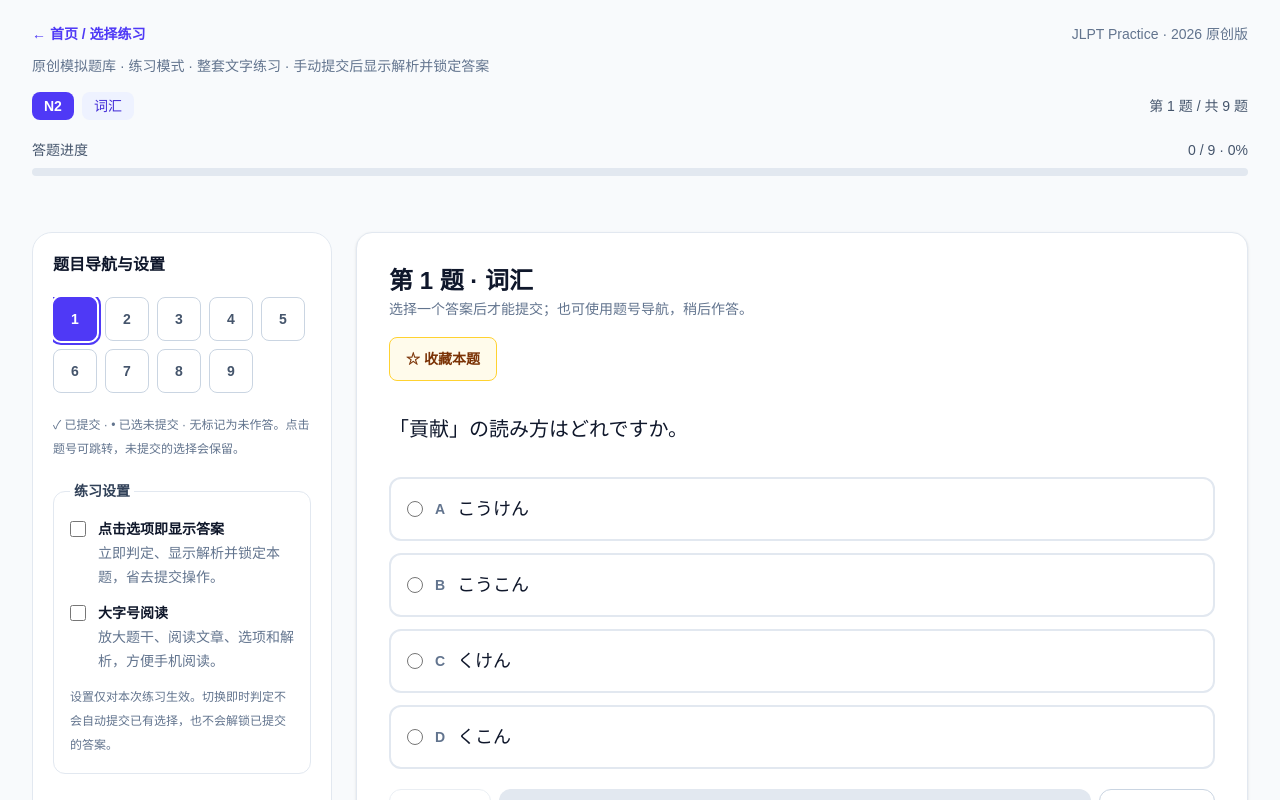
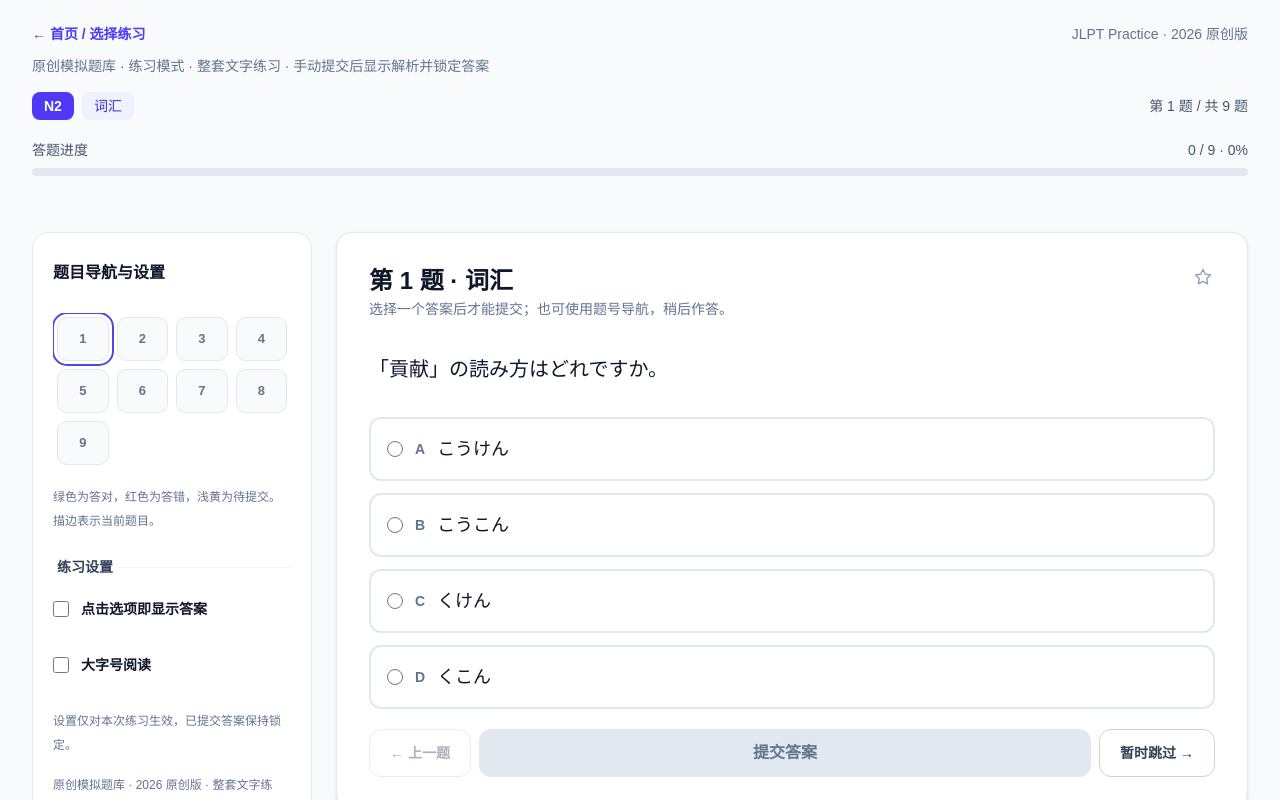
Before and after one commit to Linkyyy/new-jlpt-pratice, a Next.js app: page /practice in a window 1280 px wide. Shown: the top 800 px of the page. Built offline with nearby package versions, Linux system fonts and the light colour scheme.

Commit message:
Simplify practice UI and fix responsive drawer styling

```diff
--- a/src/app/favorites/favorites-client.tsx
+++ b/src/app/favorites/favorites-client.tsx
@@ -107,12 +107,12 @@ export default function FavoritesClient({ catalog }: { catalog: readonly Catalog
             {filtered.map((entry) => {
               const item = catalogById.get(entry.questionId);
               const folderName = data.folders.find((folder) => folder.id === entry.folderId)?.name;
-              if (!item) return <article key={entry.questionId} className="rounded-xl border border-slate-200 bg-white p-5"><h2 className="font-semibold">{loadingImported && entry.questionId.startsWith("imported:") ? "正在读取收藏题目" : "收藏的题目暂不可用"}</h2><p className="mt-2 text-sm leading-6 break-words text-slate-500">题目 ID：{entry.questionId}。收藏记录已保留。</p><FavoriteButton questionId={entry.questionId} /></article>;
+              if (!item) return <article key={entry.questionId} className="relative rounded-xl border border-slate-200 bg-white p-5"><h2 className="font-semibold">{loadingImported && entry.questionId.startsWith("imported:") ? "正在读取收藏题目" : "收藏的题目暂不可用"}</h2><p className="mt-2 text-sm leading-6 break-words text-slate-500">题目 ID：{entry.questionId}。收藏记录已保留。</p><FavoriteButton questionId={entry.questionId} /></article>;
               const { question, year } = item;
               const type = questionTypes.find((type) => type.category === question.category)?.value ?? "all";
               const practiceLink = `/practice?source=${item.source ?? "original"}&level=${question.level}&year=${year}&type=${type}&mode=practice&question=${encodeURIComponent(question.id)}`;
-              return <article key={question.id} data-question-id={question.id} className="rounded-2xl border border-slate-200 bg-white p-5 sm:p-6">
-                <h2 className="text-sm font-semibold leading-6 break-words text-slate-600">{question.level} · {formatPeriod(year)} · {item.source === "imported" ? "用户提供题库" : "原创模拟题库"} · {question.category} · {folderName}</h2>
+              return <article key={question.id} data-question-id={question.id} className="relative rounded-2xl border border-slate-200 bg-white p-5 sm:p-6">
+                <h2 className="pr-12 text-sm font-semibold leading-6 break-words text-slate-600">{question.level} · {formatPeriod(year)} · {item.source === "imported" ? "用户提供题库" : "原创模拟题库"} · {question.category} · {folderName}</h2>
                 <QuestionBody question={question} />
                 <ol lang="ja" className="mt-4 grid gap-2 text-sm leading-7 sm:grid-cols-2">{question.options.map((option) => <li key={option.id} className="rounded-lg border border-slate-200 px-3 py-2"><span className="font-semibold">{option.label ?? option.id}. </span><RichContent text={option.text} html={question.richText} /></li>)}</ol>
                 <div className="flex flex-wrap items-center gap-x-4"><FavoriteButton questionId={question.id} /><Link href={practiceLink} className="mt-4 inline-flex min-h-11 items-center text-sm font-semibold text-indigo-600 underline">练习本题 →</Link></div>
--- a/src/app/globals.css
+++ b/src/app/globals.css
@@ -12,42 +12,9 @@
   --font-mono: Consolas, "Courier New", monospace;
 }
 
-@media (prefers-color-scheme: dark) {
-  :root {
-    --background: #0a0a0a;
-    --foreground: #ededed;
-  }
-}
 
 body {
   background: var(--background);
   color: var(--foreground);
   font-family: Arial, Helvetica, sans-serif;
 }
-
-body:has(dialog:modal) { overflow: hidden; }
-.panel-trigger { display: flex; min-height: 44px; width: 100%; align-items: center; justify-content: space-between; gap: 12px; border: 1px solid #c7d2fe; border-radius: 12px; background: white; padding: 10px 16px; color: #4338ca; font-size: 14px; font-weight: 600; }
-.panel-dialog { position: fixed; inset: auto 0 0; margin: 0; max-width: none; width: 100%; max-height: 85dvh; overflow-y: auto; overscroll-behavior: contain; border: 1px solid #e2e8f0; border-radius: 24px 24px 0 0; background: #fff; color: #0f172a; padding: 0; }
-.panel-dialog::backdrop { background: rgb(15 23 42 / 45%); }
-.panel-inner { padding: 20px 20px max(24px, env(safe-area-inset-bottom)); }
-.panel-heading { display: flex; align-items: center; justify-content: space-between; gap: 12px; margin-bottom: 20px; }
-.panel-close { min-width: 44px; min-height: 44px; border-radius: 12px; background: #f1f5f9; }
-.panel-trigger:focus-visible, .panel-close:focus-visible { outline: 2px solid #4f46e5; outline-offset: 3px; }
-.session-layout, .favorites-layout { max-width: 1536px; margin-inline: auto; }
-.session-content, .favorites-content { min-width: 0; }
-@media (min-width: 1024px) {
-  .panel-trigger, .panel-close { display: none; }
-  .panel-dialog { position: static; inset: auto; max-height: none; width: 100%; margin: 0; border-radius: 20px; overflow: visible; }
-  .responsive-panel { min-width: 0; align-self: start; position: sticky; top: 24px; }
-  .session-layout, .favorites-layout { display: grid; grid-template-columns: 300px minmax(0, 1fr); gap: 24px; align-items: start; }
-  .session-layout > header, .favorites-layout > header, .session-timer { grid-column: 1 / -1; }
-  .session-content { grid-column: 2; }
-  .home-layout { display: grid; grid-template-columns: minmax(300px, .8fr) minmax(0, 1.2fr); gap: 32px; align-items: start; }
-  .home-selection { grid-column: 2; grid-row: 1 / 3; }
-}
-@media (max-width: 1023px) {
-  .session-layout > header { margin-bottom: 16px; }
-  .session-content { margin-top: 16px; }
-  .session-content > section { padding: 18px; }
-  .session-content form { margin-top: 20px; }
-}
--- a/src/app/layout.tsx
+++ b/src/app/layout.tsx
@@ -1,5 +1,6 @@
 import type { Metadata } from "next";
 import "./globals.css";
+import "./panels.css";
 
 export const metadata: Metadata = {
   title: "JLPT Practice",
--- /dev/null
+++ b/src/app/panels.css
@@ -0,0 +1,38 @@
+body:has(dialog:modal) { overflow: hidden; }
+.panel-trigger { display: flex; min-height: 44px; width: 100%; align-items: center; justify-content: space-between; gap: 12px; border: 1px solid #c7d2fe; border-radius: 12px; background: white; padding: 10px 16px; color: #4338ca; font-size: 14px; font-weight: 600; }
+.panel-dialog { position: fixed; inset: auto 0 0; max-height: min(85dvh, 720px); margin: 0; max-width: 640px; width: 100%; margin-inline: auto;  overflow-y: auto; overscroll-behavior: contain; border: 1px solid #e2e8f0; border-radius: 20px 20px 0 0; box-shadow: 0 -16px 64px rgb(15 23 42 / 12%); background: #fff; color: #0f172a; padding: 0; }
+.panel-dialog::backdrop { background: rgb(15 23 42 / 45%); }
+.panel-inner { padding: 20px 20px max(24px, env(safe-area-inset-bottom)); }
+.panel-heading { position: sticky; top: -20px; z-index: 1; background: white; padding-block: 8px; display: flex; align-items: center; justify-content: space-between; gap: 12px; margin-bottom: 20px; }
+.panel-close { min-width: 44px; min-height: 44px; border-radius: 12px; background: #f1f5f9; }
+.panel-trigger:focus-visible, .panel-close:focus-visible { outline: 2px solid #4f46e5; outline-offset: 3px; }
+.session-layout, .favorites-layout { max-width: 1536px; margin-inline: auto; }
+.session-content, .favorites-content { min-width: 0; }
+@media (min-width: 1024px) {
+  .panel-trigger, .panel-close { display: none; }
+  .panel-dialog { position: static; inset: auto; max-height: calc(100dvh - 48px); max-width: none; width: 100%; margin: 0; border-radius: 16px; overflow-y: auto; box-shadow: none; }
+  .responsive-panel { min-width: 0; align-self: start; position: sticky; top: 24px; }
+  .session-layout, .favorites-layout { display: grid; grid-template-columns: 280px minmax(0, 1fr); gap: 24px; align-items: start; }
+  .session-layout > header, .favorites-layout > header, .session-timer { grid-column: 1 / -1; }
+  .session-content { grid-column: 2; }
+  .home-layout { display: grid; grid-template-columns: minmax(300px, .8fr) minmax(0, 1.2fr); gap: 32px; align-items: start; }
+  .home-selection { grid-column: 2; grid-row: 1 / 3; }
+}
+@media (max-width: 1023px) {
+  .session-layout > header { margin-bottom: 16px; }
+  .session-content { margin-top: 16px; }
+  .session-content > section { padding: 18px; }
+  .session-content form { margin-top: 20px; }
+}
+
+.question-grid { display: grid; grid-template-columns: repeat(auto-fill, minmax(40px, 1fr)); gap: 8px; margin-bottom: 16px; padding: 4px; }
+.question-number { display: flex; height: 44px; min-width: 0; align-items: center; justify-content: center; border: 1px solid transparent; border-radius: 10px; font-size: 13px; font-weight: 600; font-variant-numeric: tabular-nums; transition: background-color 150ms; }
+.question-number:hover { filter: brightness(.96); }
+.question-number:focus-visible { outline: 2px solid #4f46e5; outline-offset: 3px; }
+.question-empty { background: #f8fafc; border-color: #e2e8f0; color: #64748b; }
+.question-draft { background: #fffbeb; border-color: #fde68a; color: #92400e; }
+.question-correct { background: #dcfce7; border-color: #86efac; color: #166534; }
+.question-incorrect { background: #ffe4e6; border-color: #fda4af; color: #9f1239; }
+.question-answered { background: #e0e7ff; border-color: #a5b4fc; color: #3730a3; }
+.question-current { outline: 2px solid #6366f1; outline-offset: 2px; }
+@media (min-width: 1024px) { .question-grid { max-height: 330px; overflow-y: auto; } }
--- a/src/app/practice/practice-exercise.tsx
+++ b/src/app/practice/practice-exercise.tsx
@@ -168,10 +168,11 @@ export default function PracticeExercise({ paper, initialQuestionIndex = 0 }: Pr
         </header>
 
         <ResponsivePanel title="题目导航与设置" trigger={`题号与设置 · 已提交 ${completedQuestions}/${totalQuestions}`} >
-           <nav aria-label="题目导航" className="mb-5 flex max-h-48 flex-wrap gap-2 overflow-y-auto">
+           <nav aria-label="题目导航" className="question-grid">
             {paper.questions.map((item, index) => {
               const itemAnswer = answers[item.id];
-              const status = itemAnswer?.submitted ? "已提交" : itemAnswer ? "已选择，未提交" : "未作答";
+              const correct = itemAnswer?.selectedOptionId === item.correctOptionId;
+              const status = itemAnswer?.submitted ? correct ? "回答正确" : "回答错误" : itemAnswer ? "已选择，未提交" : "未作答";
               return (
                 <button
                   key={item.id}
@@ -179,26 +180,26 @@ export default function PracticeExercise({ paper, initialQuestionIndex = 0 }: Pr
                   onClick={() => goToQuestion(index)}
                   aria-current={index === questionIndex ? "step" : undefined}
                   aria-label={`第 ${index + 1} 题，${status}`}
-                  className={`min-h-11 min-w-11 rounded-lg border px-3 text-sm font-semibold focus-visible:outline-2 focus-visible:outline-offset-2 focus-visible:outline-indigo-600 ${index === questionIndex ? "border-indigo-600 bg-indigo-600 text-white" : itemAnswer?.submitted ? "border-indigo-200 bg-indigo-50 text-indigo-700" : itemAnswer ? "border-amber-300 bg-amber-50 text-amber-800" : "border-slate-300 bg-white text-slate-600"}`}
-                >{index + 1}{itemAnswer?.submitted ? " ✓" : itemAnswer ? " •" : ""}</button>
+                  className={`question-number ${index === questionIndex ? "question-current" : ""} ${itemAnswer?.submitted ? correct ? "question-correct" : "question-incorrect" : itemAnswer ? "question-draft" : "question-empty"}`}
+                >{index + 1}</button>
               );
             })}
           </nav>
-          <p className="mb-5 text-xs leading-6 text-slate-500">✓ 已提交 · • 已选未提交 · 无标记为未作答。点击题号可跳转，未提交的选择会保留。</p>
+          <p className="mb-5 text-xs leading-6 text-slate-500">绿色为答对，红色为答错，浅黄为待提交。描边表示当前题目。</p>
 
-        <fieldset className="mb-6 rounded-xl border border-slate-200 bg-white p-4">
+        <fieldset className="mt-6 border-t border-slate-100 pt-5">
           <legend className="px-1 text-sm font-semibold text-slate-700">练习设置</legend>
           <div className="grid gap-3">
             <label className="flex min-h-11 cursor-pointer items-start gap-3 text-sm leading-6">
               <input type="checkbox" name="instant-feedback" checked={instantFeedback} disabled={finished} onChange={(event) => setInstantFeedback(event.target.checked)} className="mt-1 h-4 w-4 shrink-0 accent-indigo-600 disabled:cursor-not-allowed" />
-              <span><span className="block font-semibold">点击选项即显示答案</span><span className="text-slate-500">立即判定、显示解析并锁定本题，省去提交操作。</span></span>
+              <span><span className="block font-semibold">点击选项即显示答案</span></span>
             </label>
             <label className="flex min-h-11 cursor-pointer items-start gap-3 text-sm leading-6">
               <input type="checkbox" name="large-text" checked={largeText} onChange={(event) => setLargeText(event.target.checked)} className="mt-1 h-4 w-4 shrink-0 accent-indigo-600" />
-              <span><span className="block font-semibold">大字号阅读</span><span className="text-slate-500">放大题干、阅读文章、选项和解析，方便手机阅读。</span></span>
+              <span><span className="block font-semibold">大字号阅读</span></span>
             </label>
           </div>
-          <p className="mt-3 text-xs leading-6 text-slate-500">设置仅对本次练习生效。切换即时判定不会自动提交已有选择，也不会解锁已提交的答案。</p>
+          <p className="mt-3 text-xs leading-6 text-slate-500">设置仅对本次练习生效，已提交答案保持锁定。</p>
         </fieldset>
         <p className="mt-4 text-xs leading-6 text-slate-500">{paper.sourceLabel} · {paper.periodLabel} · {paper.typeLabel}。刷新或离开会重置本次答题记录。{Boolean(paper.excludedCount) && ` ${paper.excludedCount} 题因资源缺失未计入本次练习。`}</p>
         <div className="mt-4 flex flex-wrap gap-2">{finished ? <button type="button" onClick={() => setShowResults(true)} className={secondaryButton}>成绩汇总</button> : remainingQuestions === 0 ? <button type="button" onClick={finishPaper} className={primaryButton}>完成并交卷</button> : <button type="button" onClick={() => goToQuestion(firstIncompleteIndex)} className={secondaryButton}>继续未完成题（{remainingQuestions}）</button>}</div>
@@ -209,8 +210,8 @@ export default function PracticeExercise({ paper, initialQuestionIndex = 0 }: Pr
           <SessionResults paper={paper} answers={selectedAnswers} headingRef={headingRef} onReview={goToQuestion} onRestart={() => requestConfirmation("restart")} />
         ) : (
           <>
-        <section aria-labelledby="question-title" className="rounded-2xl border border-slate-200 bg-white p-5 shadow-sm sm:p-8">
-          <h1 ref={headingRef} tabIndex={-1} id="question-title" className="scroll-mt-6 text-xl font-bold outline-none sm:text-2xl">第 {questionIndex + 1} 题 · {question.category}{question.sourceQuestionNumber != null && ` · 原题号 ${question.sourceQuestionNumber}`}</h1>
+        <section aria-labelledby="question-title" className="relative rounded-2xl border border-slate-200 bg-white p-5 shadow-sm sm:p-8">
+          <h1 ref={headingRef} tabIndex={-1} id="question-title" className="pr-12 scroll-mt-6 text-xl font-bold outline-none sm:text-2xl">第 {questionIndex + 1} 题 · {question.category}{question.sourceQuestionNumber != null && ` · 原题号 ${question.sourceQuestionNumber}`}</h1>
           <p id="answer-help" className="sr-only lg:not-sr-only mt-2 text-sm leading-6 text-slate-500">{finished ? "解析回顾：本次练习已交卷，答案不可修改。" : submitted ? "本题已提交，答案已锁定。查看解析后可继续作答或交卷。" : instantFeedback ? "点击选项立即显示答案和解析，并锁定本题；已有草稿可再次点击已选项进行判定。" : selectedOptionId === null ? "选择一个答案后才能提交；也可使用题号导航，稍后作答。" : "已选择但尚未提交，可以修改。切题会保留选择，不会自动提交。"}</p>
           <FavoriteButton key={`favorite-${question.id}`} questionId={question.id} />
           <QuestionBody question={question} largeText={largeText} compact />
@@ -245,7 +246,7 @@ export default function PracticeExercise({ paper, initialQuestionIndex = 0 }: Pr
           </form>
         </section>
         <div className="mt-5 hidden lg:flex flex-col gap-3 sm:flex-row sm:items-center sm:justify-between">
-          <p className="text-sm leading-6 text-slate-500">{finished ? "本次练习已完成，可切题回顾解析。" : remainingQuestions === 0 ? "所有题目已提交，可以交卷查看成绩汇总。" : `还有 ${remainingQuestions} 题未提交。带 • 的题目也需要提交后才计入进度。`}</p>
+          <p className="text-sm leading-6 text-slate-500">{finished ? "本次练习已完成，可切题回顾解析。" : remainingQuestions === 0 ? "所有题目已提交，可以交卷查看成绩汇总。" : `还有 ${remainingQuestions} 题未提交。已选择的题目提交后才计入进度。`}</p>
           {!lastQuestion && (finished ? <button type="button" onClick={() => setShowResults(true)} className={secondaryButton}>返回成绩汇总</button> : remainingQuestions === 0 ? <button type="button" onClick={finishPaper} className={primaryButton}>完成并交卷</button> : submitted && firstIncompleteIndex !== questionIndex ? <button type="button" onClick={() => goToQuestion(firstIncompleteIndex)} className={secondaryButton}>继续未完成题（{remainingQuestions}）</button> : null)}
         </div>
         </>
--- a/src/components/favorite-button.tsx
+++ b/src/components/favorite-button.tsx
@@ -38,11 +38,11 @@ export default function FavoriteButton({ questionId }: { questionId: string }) {
   }
 
   return (
-    <div className="mt-4">
-      <button type="button" onClick={openDialog} disabled={!ready || storageError !== null} aria-label={entry ? `管理收藏：${folderName}` : "收藏本题"} className="min-h-11 max-w-full rounded-lg border border-amber-300 bg-amber-50 px-4 py-2 text-left text-sm font-semibold break-words text-amber-900 hover:bg-amber-100 focus-visible:outline-2 focus-visible:outline-offset-2 focus-visible:outline-indigo-600 disabled:cursor-not-allowed disabled:opacity-50">
-        {!ready ? "收藏加载中……" : entry ? `★ 已收藏 · ${folderName}` : "☆ 收藏本题"}
+    <div className="absolute right-4 top-4 sm:right-6 sm:top-6">
+      <button type="button" onClick={openDialog} disabled={!ready || storageError !== null} aria-label={entry ? `管理收藏：${folderName}` : "收藏本题"} title={storageError ?? (entry ? `已收藏 · ${folderName}` : "收藏本题")} className={`flex h-10 w-10 items-center justify-center rounded-full transition-colors hover:bg-amber-50 focus-visible:outline-2 focus-visible:outline-offset-2 focus-visible:outline-indigo-600 disabled:cursor-not-allowed disabled:opacity-50 ${entry ? "text-amber-500" : "text-slate-400 hover:text-amber-500"}`}>
+        <svg aria-hidden="true" viewBox="0 0 24 24" className="h-5 w-5" fill={entry ? "currentColor" : "none"} stroke="currentColor" strokeWidth="1.7" strokeLinejoin="round"><path d="m12 3 2.78 5.63L21 9.54l-4.5 4.39 1.06 6.2L12 17.2l-5.56 2.93 1.06-6.2L3 9.54l6.22-.91L12 3Z" /></svg>
       </button>
-      <p role="status" className="mt-1 text-xs leading-6 text-slate-500">{storageError ?? message}</p>
+      <p role="status" className="sr-only">{storageError ?? message}</p>
       <dialog ref={dialogRef} aria-labelledby={titleId} className="fixed inset-0 m-auto max-h-[90dvh] w-[calc(100%_-_2rem)] max-w-md overflow-y-auto rounded-2xl border border-slate-200 bg-white p-6 text-slate-900 shadow-xl backdrop:bg-slate-900/50">
         <h2 id={titleId} className="text-xl font-bold">{entry ? "管理题目收藏" : "收藏题目"}</h2>
         <p className="mt-2 text-sm leading-6 text-slate-500">每道题归入一个收藏夹，可随时移动。收藏保存在当前浏览器，不包含作答记录。</p>
--- a/src/components/responsive-panel.tsx
+++ b/src/components/responsive-panel.tsx
@@ -16,6 +16,7 @@ export default function ResponsivePanel({ title, trigger, children, className =
       const previousFocus = document.activeElement;
       const previousScroll = { left: window.scrollX, top: window.scrollY };
       if (element.open) element.close();
+      setExpanded(false);
       if (media.matches) {
         element.show();
         if (previousFocus instanceof HTMLElement) previousFocus.focus({ preventScroll: true });
@@ -30,7 +31,7 @@ export default function ResponsivePanel({ title, trigger, children, className =
   return (
     <aside className={`responsive-panel ${className}`}>
       <button type="button" aria-haspopup="dialog" aria-controls={id} aria-expanded={expanded} onClick={() => { dialog.current?.showModal(); setExpanded(true); }} className="panel-trigger">{trigger ?? title} <span aria-hidden="true">☰</span></button>
-      <dialog ref={dialog} id={id} aria-labelledby={`${id}-title`} className="panel-dialog" onClose={() => setExpanded(false)} onClick={(event) => { if (event.target === event.currentTarget && !window.matchMedia("(min-width: 1024px)").matches) dialog.current?.close(); }}>
+      <dialog ref={dialog} id={id} aria-labelledby={`${id}-title`} className="panel-dialog" onClose={() => setExpanded(false)} onClick={(event) => { const rect = event.currentTarget.getBoundingClientRect(); if (event.target === event.currentTarget && (event.clientX < rect.left || event.clientX > rect.right || event.clientY < rect.top || event.clientY > rect.bottom) && !window.matchMedia("(min-width: 1024px)").matches) dialog.current?.close(); }}>
         <div className="panel-inner" onClick={(event) => { if (event.target instanceof Element && event.target.closest('nav[aria-label="题目导航"] button') && !window.matchMedia("(min-width: 1024px)").matches) dialog.current?.close(); }}>
           <div className="panel-heading"><h2 id={`${id}-title`} className="font-bold text-slate-900">{title}</h2><button type="button" aria-label={`关闭${title}`} onClick={() => dialog.current?.close()} className="panel-close">✕</button></div>
           {children}
```
Also changed, not shown: src/app/practice/exam-session.tsx (+5 -5 lines).
